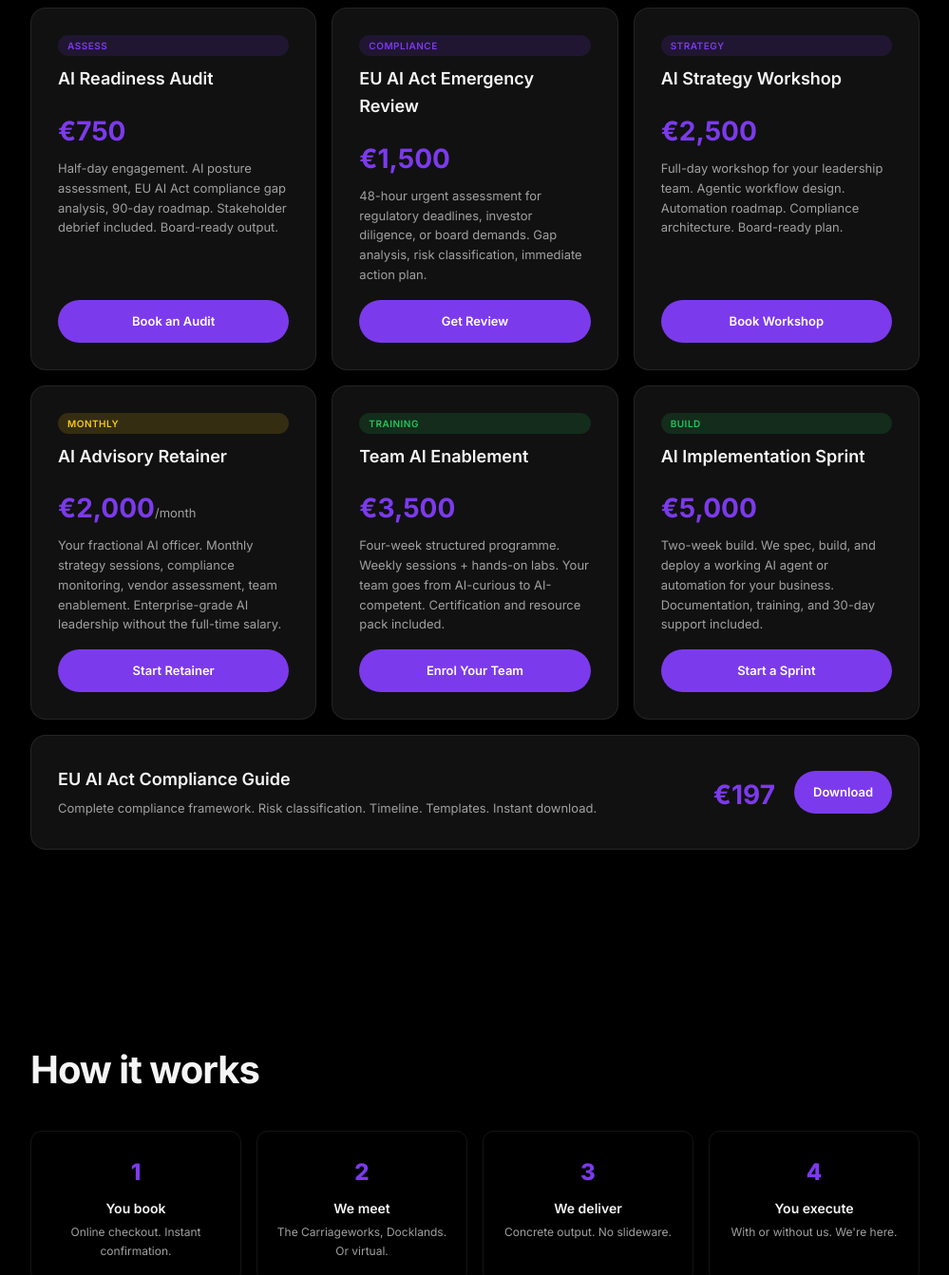
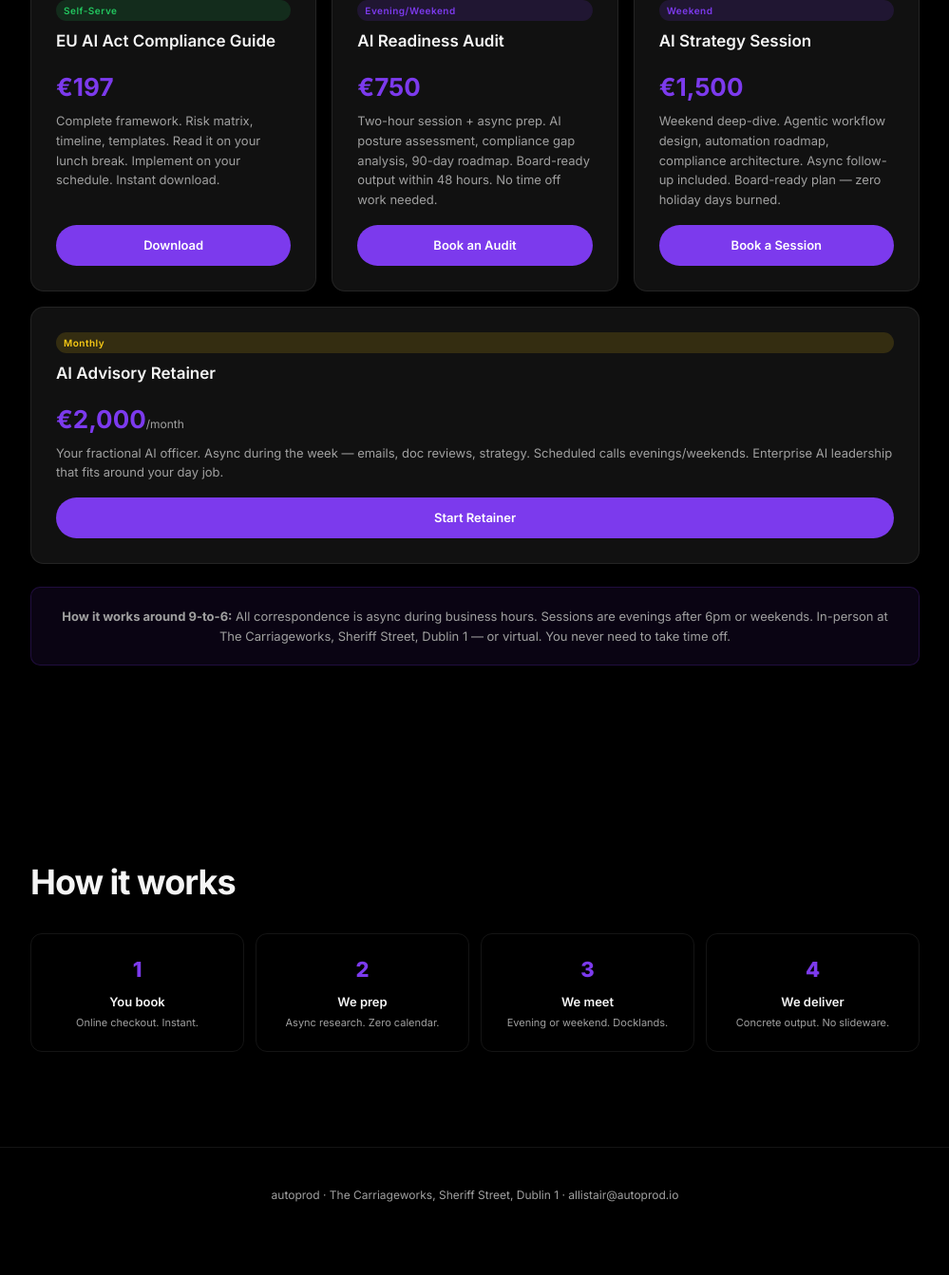
Before and after one commit to ClearyD98/n8n-automation, a plain HTML site: page index.html in a window 1280 px wide. Shown: the part 746-2089 px from the top of the page at 95% size, without its empty margins (140-1139 px from the left). After the commit the page ends 2054 px from the top, so only its background shows below. Drawn offline with Linux system fonts and the light colour scheme.

Commit message:
Evening/weekend focus — fits around 9-6 at Stripe

```diff
--- a/index.html
+++ b/index.html
@@ -5,38 +5,38 @@
 <meta name="viewport" content="width=device-width, initial-scale=1.0">
 <title>autoprod — AI That Works For Irish Business</title>
 <style>
-:root{--bg:#000;--surface:#0a0a0a;--card:#111;--border:rgba(255,255,255,0.08);--text:#f5f5f5;--muted:#a0a0a0;--accent:#7c3aed}
+:root{--bg:#000;--surface:#0a0a0a;--card:#111;--border:rgba(255,255,255,0.08);--text:#f5f5f5;--muted:#a0a0a0;--accent:#7c3aed;--green:#22c55e}
 *{margin:0;padding:0;box-sizing:border-box}
 body{background:var(--bg);color:var(--text);font-family:Inter,system-ui,sans-serif;-webkit-font-smoothing:antialiased;line-height:1.6}
 nav{position:fixed;top:0;left:0;right:0;z-index:100;padding:16px 32px;display:flex;justify-content:space-between;align-items:center;background:rgba(0,0,0,0.85);backdrop-filter:blur(20px);border-bottom:1px solid var(--border)}
 .logo{font-weight:700;font-size:18px;text-decoration:none;color:var(--text)}.logo span{color:var(--accent)}
 section{padding:100px 32px;max-width:1000px;margin:0 auto}
-.hero{padding-top:180px;text-align:center}
-.hero h1{font-size:clamp(40px,7vw,64px);font-weight:800;letter-spacing:-2px;line-height:1.05;margin-bottom:16px}
+.hero{padding-top:160px;text-align:center}
+.hero h1{font-size:clamp(36px,6vw,56px);font-weight:800;letter-spacing:-2px;line-height:1.05;margin-bottom:16px}
 .hero h1 span{color:var(--accent)}
-.hero p{font-size:18px;color:var(--muted);max-width:600px;margin:0 auto 32px}
-.hero .location{font-size:14px;color:var(--muted);margin-top:8px}
-.grid2{display:grid;grid-template-columns:repeat(auto-fit,minmax(300px,1fr));gap:16px;margin-top:32px}
-.grid3{display:grid;grid-template-columns:repeat(auto-fit,minmax(280px,1fr));gap:16px;margin-top:32px}
-.card{background:var(--card);border:1px solid var(--border);border-radius:16px;padding:28px;display:flex;flex-direction:column;transition:border-color 0.3s}
+.hero p{font-size:17px;color:var(--muted);max-width:550px;margin:0 auto 24px}
+.hero .location{font-size:13px;color:var(--muted);margin-top:6px}
+.grid3{display:grid;grid-template-columns:repeat(auto-fit,minmax(290px,1fr));gap:16px;margin-top:24px}
+.card{background:var(--card);border:1px solid var(--border);border-radius:14px;padding:26px;display:flex;flex-direction:column;transition:border-color 0.3s}
 .card:hover{border-color:var(--accent)}
-.card h3{font-size:18px;font-weight:600;margin-bottom:6px}
-.card .price{font-size:28px;font-weight:700;color:var(--accent);margin:12px 0 6px}
-.card .price span{font-size:13px;font-weight:400;color:var(--muted)}
+.card h3{font-size:17px;font-weight:600;margin-bottom:4px}
+.card .price{font-size:26px;font-weight:700;color:var(--accent);margin:10px 0 4px}
+.card .price span{font-size:12px;font-weight:400;color:var(--muted)}
 .card .desc{color:var(--muted);font-size:13px;line-height:1.6;flex-grow:1;margin-bottom:16px}
-.card .btn{display:block;background:var(--accent);color:#fff;padding:12px 20px;border-radius:100px;text-decoration:none;font-weight:600;font-size:13px;text-align:center}
-.card .tag{display:inline-block;font-size:10px;font-weight:600;padding:3px 10px;border-radius:100px;margin-bottom:10px;text-transform:uppercase;letter-spacing:0.5px}
+.card .btn{display:block;background:var(--accent);color:#fff;padding:11px 18px;border-radius:100px;text-decoration:none;font-weight:600;font-size:13px;text-align:center}
+.card .tag{display:inline-block;font-size:10px;font-weight:600;padding:3px 8px;border-radius:100px;margin-bottom:8px;letter-spacing:0.5px}
 .tag-audit{background:rgba(124,58,237,0.15);color:var(--accent)}
-.tag-build{background:rgba(34,197,94,0.15);color:#22c55e}
 .tag-retainer{background:rgba(250,204,21,0.15);color:#facc15}
-.section-title{font-size:clamp(28px,4vw,40px);font-weight:700;letter-spacing:-1px;margin-bottom:8px}
-.process{display:grid;grid-template-columns:repeat(4,1fr);gap:16px;margin-top:32px}
-.step{text-align:center;padding:24px 16px;border:1px solid var(--border);border-radius:12px}
-.step .num{font-size:24px;font-weight:800;color:var(--accent);margin-bottom:8px}
-.step h4{font-size:14px;font-weight:600;margin-bottom:4px}
-.step p{font-size:12px;color:var(--muted)}
-footer{text-align:center;padding:40px 20px;color:var(--muted);font-size:13px;border-top:1px solid var(--border)}
-@media(max-width:768px){.grid2,.grid3{grid-template-columns:1fr}.process{grid-template-columns:1fr 1fr}section{padding:60px 20px}}
+.tag-self{background:rgba(34,197,94,0.15);color:#22c55e}
+.section-title{font-size:clamp(26px,4vw,36px);font-weight:700;letter-spacing:-1px;margin-bottom:6px}
+.how{display:grid;grid-template-columns:repeat(4,1fr);gap:12px;margin-top:24px}
+.step{text-align:center;padding:20px 14px;border:1px solid var(--border);border-radius:12px}
+.step .num{font-size:22px;font-weight:800;color:var(--accent);margin-bottom:6px}
+.step h4{font-size:13px;font-weight:600;margin-bottom:3px}
+.step p{font-size:11px;color:var(--muted)}
+.note{background:rgba(124,58,237,0.08);border:1px solid rgba(124,58,237,0.2);border-radius:10px;padding:20px 24px;margin-top:24px;font-size:13px;color:var(--muted);text-align:center}
+footer{text-align:center;padding:40px 20px;color:var(--muted);font-size:12px;border-top:1px solid var(--border)}
+@media(max-width:768px){.grid3{grid-template-columns:1fr}.how{grid-template-columns:1fr 1fr}section{padding:60px 20px}}
 </style>
 <link href="https://fonts.googleapis.com/css2?family=Inter:wght@400;500;600;700;800&display=swap" rel="stylesheet">
 </head>
@@ -45,35 +45,35 @@ footer{text-align:center;padding:40px 20px;color:var(--muted);font-size:13px;bor
 <nav><a href="/" class="logo"><span>◈</span> autoprod</a></nav>
 
 <section class="hero">
-  <h1>AI that <span>actually works</span> for Irish business</h1>
-  <p>Enterprise-grade AI consulting. Built by someone who's done it at scale. Based in the Dublin Docklands.</p>
-  <p class="location">Client meetings at The Carriageworks, Sheriff Street, Dublin 1</p>
+  <h1>Enterprise AI consulting.<br><span>Evenings and weekends.</span></h1>
+  <p>Built around a 9-to-6. Delivered when it works for you. The Carriageworks, Dublin Docklands.</p>
+  <p class="location">Async correspondence during the week · Sessions evenings &amp; weekends · Sheriff Street, Dublin 1</p>
 </section>
 
 <section id="services">
   <div class="section-title">Services</div>
 
-  <div class="grid3" style="margin-top:16px">
+  <div class="grid3">
     <div class="card">
-      <span class="tag tag-audit">Assess</span>
+      <span class="tag tag-self">Self-Serve</span>
+      <h3>EU AI Act Compliance Guide</h3>
+      <div class="price">€197</div>
+      <div class="desc">Complete framework. Risk matrix, timeline, templates. Read it on your lunch break. Implement on your schedule. Instant download.</div>
+      <a href="https://buy.stripe.com/eVq6oI6MU5w72v14vW7ss0m" class="btn">Download</a>
+    </div>
+    <div class="card">
+      <span class="tag tag-audit">Evening/Weekend</span>
       <h3>AI Readiness Audit</h3>
       <div class="price">€750</div>
-      <div class="desc">Half-day engagement. AI posture assessment, EU AI Act compliance gap analysis, 90-day roadmap. Stakeholder debrief included. Board-ready output.</div>
+      <div class="desc">Two-hour session + async prep. AI posture assessment, compliance gap analysis, 90-day roadmap. Board-ready output within 48 hours. No time off work needed.</div>
       <a href="https://buy.stripe.com/8x24gA0ow2jV1qXe6w7ss0n" class="btn">Book an Audit</a>
     </div>
     <div class="card">
-      <span class="tag tag-audit">Compliance</span>
-      <h3>EU AI Act Emergency Review</h3>
+      <span class="tag tag-audit">Weekend</span>
+      <h3>AI Strategy Session</h3>
       <div class="price">€1,500</div>
-      <div class="desc">48-hour urgent assessment for regulatory deadlines, investor diligence, or board demands. Gap analysis, risk classification, immediate action plan.</div>
-      <a href="https://buy.stripe.com/cNi9AU5IQ7Ef1qXfaA7ss0t" class="btn">Get Review</a>
-    </div>
-    <div class="card">
-      <span class="tag tag-audit">Strategy</span>
-      <h3>AI Strategy Workshop</h3>
-      <div class="price">€2,500</div>
-      <div class="desc">Full-day workshop for your leadership team. Agentic workflow design. Automation roadmap. Compliance architecture. Board-ready plan.</div>
-      <a href="https://buy.stripe.com/cNi9AU5IQ7Ef1qXfaA7ss0t" class="btn">Book Workshop</a>
+      <div class="desc">Weekend deep-dive. Agentic workflow design, automation roadmap, compliance architecture. Async follow-up included. Board-ready plan — zero holiday days burned.</div>
+      <a href="https://buy.stripe.com/cNi9AU5IQ7Ef1qXfaA7ss0t" class="btn">Book a Session</a>
     </div>
   </div>
 
@@ -82,42 +82,23 @@ footer{text-align:center;padding:40px 20px;color:var(--muted);font-size:13px;bor
       <span class="tag tag-retainer">Monthly</span>
       <h3>AI Advisory Retainer</h3>
       <div class="price">€2,000<span>/month</span></div>
-      <div class="desc">Your fractional AI officer. Monthly strategy sessions, compliance monitoring, vendor assessment, team enablement. Enterprise-grade AI leadership without the full-time salary.</div>
-      <a href="https://buy.stripe.com/cNi9AU5IQ7Ef1qXfaA7ss0t" class="btn">Start Retainer</a>
-    </div>
-    <div class="card">
-      <span class="tag tag-build">Training</span>
-      <h3>Team AI Enablement</h3>
-      <div class="price">€3,500</div>
-      <div class="desc">Four-week structured programme. Weekly sessions + hands-on labs. Your team goes from AI-curious to AI-competent. Certification and resource pack included.</div>
-      <a href="https://buy.stripe.com/cNi9AU5IQ7Ef1qXfaA7ss0t" class="btn">Enrol Your Team</a>
-    </div>
-    <div class="card">
-      <span class="tag tag-build">Build</span>
-      <h3>AI Implementation Sprint</h3>
-      <div class="price">€5,000</div>
-      <div class="desc">Two-week build. We spec, build, and deploy a working AI agent or automation for your business. Documentation, training, and 30-day support included.</div>
-      <a href="https://buy.stripe.com/cNi9AU5IQ7Ef1qXfaA7ss0t" class="btn">Start a Sprint</a>
+      <div class="desc">Your fractional AI officer. Async during the week — emails, doc reviews, strategy. Scheduled calls evenings/weekends. Enterprise AI leadership that fits around your day job.</div>
+      <a href="https://buy.stripe.com/28E5kE5IQbUv9Xt9Qg7ss0u" class="btn">Start Retainer</a>
     </div>
   </div>
 
-  <div class="card" style="margin-top:16px;flex-direction:row;align-items:center;gap:20px">
-    <div style="flex-grow:1">
-      <h3>EU AI Act Compliance Guide</h3>
-      <div class="desc" style="margin-bottom:0">Complete compliance framework. Risk classification. Timeline. Templates. Instant download.</div>
-    </div>
-    <div class="price" style="white-space:nowrap">€197</div>
-    <a href="https://buy.stripe.com/eVq6oI6MU5w72v14vW7ss0m" class="btn" style="white-space:nowrap">Download</a>
+  <div class="note">
+    <strong>How it works around 9-to-6:</strong> All correspondence is async during business hours. Sessions are evenings after 6pm or weekends. In-person at The Carriageworks, Sheriff Street, Dublin 1 — or virtual. You never need to take time off.
   </div>
 </section>
 
 <section id="process">
   <div class="section-title">How it works</div>
-  <div class="process">
-    <div class="step"><div class="num">1</div><h4>You book</h4><p>Online checkout. Instant confirmation.</p></div>
-    <div class="step"><div class="num">2</div><h4>We meet</h4><p>The Carriageworks, Docklands. Or virtual.</p></div>
-    <div class="step"><div class="num">3</div><h4>We deliver</h4><p>Concrete output. No slideware.</p></div>
-    <div class="step"><div class="num">4</div><h4>You execute</h4><p>With or without us. We're here.</p></div>
+  <div class="how">
+    <div class="step"><div class="num">1</div><h4>You book</h4><p>Online checkout. Instant.</p></div>
+    <div class="step"><div class="num">2</div><h4>We prep</h4><p>Async research. Zero calendar.</p></div>
+    <div class="step"><div class="num">3</div><h4>We meet</h4><p>Evening or weekend. Docklands.</p></div>
+    <div class="step"><div class="num">4</div><h4>We deliver</h4><p>Concrete output. No slideware.</p></div>
   </div>
 </section>
 
```
